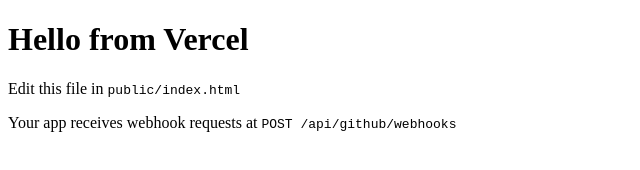
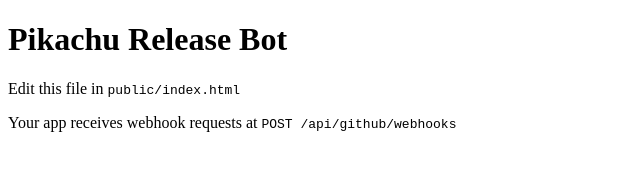
Before and after one commit to A-Star100/pikachu-release-bot, a plain HTML site: page public/index.html in a window 1280 px wide. Shown: the whole page, without its empty margins (0-640 px from the left). Drawn offline with Linux system fonts and the light colour scheme.

Commit message:
Update index.html - thunderbolt

```diff
--- a/public/index.html
+++ b/public/index.html
@@ -4,10 +4,10 @@
     <meta charset="UTF-8" />
     <meta http-equiv="X-UA-Compatible" content="IE=edge" />
     <meta name="viewport" content="width=device-width, initial-scale=1.0" />
-    <title>Hello from Vercel</title>
+    <title>Pikachu Release Bot</title>
   </head>
   <body>
-    <h1>Hello from Vercel</h1>
+    <h1>Pikachu Release Bot</h1>
 
     <p>Edit this file in <code>public/index.html</code></p>
 
```
